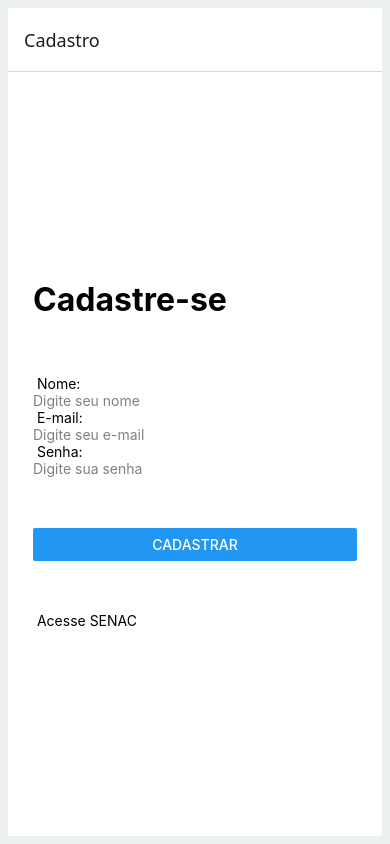
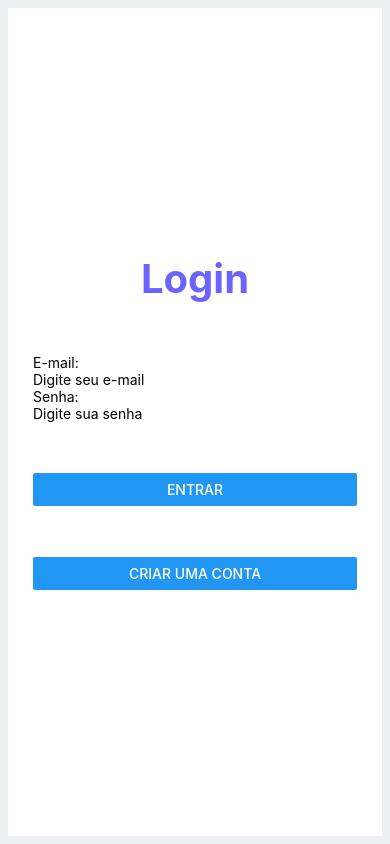
Before and after one commit to Aparecidalml/Desenvolvimento_Mobile, a React Native app in the folder Exemplo-Aula/: screen / in a window 390 px wide. Built offline with nearby package versions, Linux system fonts and the light colour scheme.

Commit message:
context Api e AsyncStorage

```diff
--- a/Exemplo-Aula/App.js
+++ b/Exemplo-Aula/App.js
@@ -5,6 +5,8 @@
 import Login from './src/screens/Login';
 import Perfil from './src/screens/Perfil';
 import Configuracao from './src/screens/Configuracao';
+
+import { AuthProvider } from './src/contexts/AuthContext'
 
 import { NavigationContainer } from '@react-navigation/native';
 import { createStackNavigator } from '@react-navigation/stack';
@@ -31,11 +33,11 @@
 // }
 
 const TabNavigator = ({route}) => {
-  const { nome } = route.params;
+  // const { nome } = route.params;
   return(
     <Tab.Navigator >
       <Tab.Screen name="Perfil" component={Perfil}
-        initialParams={{ nome: nome }} options={{ headerShown: false }}
+         options={{ headerShown: false }}
         options={{tabBarIcon: ({color, size}) => (
           <Ionicons name='person' size={size} color={'green'} />
         )}}/>
@@ -51,10 +53,10 @@
 const AppNavigator = () => {
   return (
     <Stack.Navigator>
-      <Stack.Screen name="Cadastro" component={Cadastro} />
       <Stack.Screen name="Login" component={Login}
         options={{ headerShown: false }}
       />
+      <Stack.Screen name="Cadastro" component={Cadastro} />
       <Stack.Screen
         name="Tabs"
         component={TabNavigator}
@@ -68,9 +70,11 @@
   return (
     <SafeAreaProvider>
       <View style={styles.container}>
-        <NavigationContainer>
-          <AppNavigator />
-        </NavigationContainer>
+        <AuthProvider>
+          <NavigationContainer>
+            <AppNavigator />
+          </NavigationContainer>
+        </AuthProvider>
       </View>
     </SafeAreaProvider>
   );
--- a/Exemplo-Aula/package.json
+++ b/Exemplo-Aula/package.json
@@ -4,6 +4,7 @@
   "main": "index.js",
   "dependencies": {
     "@expo/vector-icons": "^15.1.1",
+    "@react-native-async-storage/async-storage": "2.2.0",
     "@react-navigation/bottom-tabs": "7.18.18",
     "@react-navigation/drawer": "^7.13.10",
     "@react-navigation/native": "7.3.18",
--- /dev/null
+++ b/Exemplo-Aula/src/contexts/AuthContext.js
@@ -0,0 +1,16 @@
+import { createContext, useState, useContext } from "react";
+
+export const AuthContext = createContext();
+
+export function AuthProvider({ children }) {
+    const [usuario, setUsuario] = useState(null)
+    return(
+        <AuthContext.Provider value={{ usuario, setUsuario }}>
+            {children}
+        </AuthContext.Provider>
+    )
+}
+
+export default function useAuth(){
+    return useContext(AuthContext)
+}
--- a/Exemplo-Aula/src/screens/Cadastro.js
+++ b/Exemplo-Aula/src/screens/Cadastro.js
@@ -1,19 +1,32 @@
-import React, { useState } from 'react';
+import React, { use, useState } from 'react';
 
 import { View, Text, Alert, StyleSheet, TextInput, Button, Linking } from 'react-native';
+
+import useAuth from '../contexts/AuthContext'
+
+import AsyncStorage from '@react-native-async-storage/async-storage'
 
 export default function Cadastro({ navigation }) {
   const [nome, setNome] = useState('');
   const [email, setEmail] = useState('');
   const [senha, setSenha] = useState('');
 
-  function cadastrar() {
+  // const {setUsuario} = useAuth()
+
+  async function cadastrar() {
     if (nome === '' || email === '' || senha === '') {
       Alert.alert('Atenção', 'Preencha todos os campos.');
       return;
     }
-    Alert.alert('Sucesso', 'Usuário cadastrado com sucesso!');
-    navigation.navigate('Login', { nome, email, senha });
+    // setUsuario({ nome, email, senha })
+    try{
+      await AsyncStorage.setItem('usuario', JSON.stringify({ nome, email, senha }))
+      Alert.alert('Sucesso', 'Usuário cadastrado com sucesso!');
+      navigation.navigate('Login');
+    } catch (error) {
+      console.log(error)
+      Alert.alert('Erro!','Erro ao salvar o cadastro.')
+    }
   }
 
   return (
@@ -49,6 +62,7 @@
       <Button title="Cadastrar" onPress={cadastrar} />
       <Text> {'\n\n'} </Text>
       <Text onPress={()=> Linking.openURL('https://www.rn.senac.br/')}> Acesse SENAC </Text>
+      {/* <Text onPress={()=> Linking.openURL('https://wa.me/{}/?text={}')}> Contato via WhatsApp </Text> */}
     </View>
   );
 }
--- a/Exemplo-Aula/src/screens/Configuracao.js
+++ b/Exemplo-Aula/src/screens/Configuracao.js
@@ -5,7 +5,7 @@
 export default function Inicial() {
   return (
     <View style={styles.container}>
-      <Text style={styles.nome}>Página Incial!</Text>
+      <Text style={styles.nome}>Página Inicial!</Text>
     </View>
   );
 }
--- a/Exemplo-Aula/src/screens/Login.js
+++ b/Exemplo-Aula/src/screens/Login.js
@@ -2,22 +2,38 @@
 
 import { View, Text, Alert, StyleSheet, TextInput, Button } from 'react-native';
 
-export default function Login({ navigation, route }) {
+import useAuth from '../contexts/AuthContext';
+
+import AsyncStorage from '@react-native-async-storage/async-storage'
+
+export default function Login({ navigation }) {
   const [email, setEmail] = useState('');
   const [senha, setSenha] = useState('');
 
   // const {nome,email, senha} = route.params
-  // const nome = route.pramas.nome
+  // const nome = route.params.nome
 
-  function entrar() {
+  // const {usuario} = useAuth()
+
+  async function entrar() {
     if (!email || !senha) {
       Alert.alert('Erro', 'Preencha todos os campos.');
       return;
     }
-    if (email === route.params.email && senha === route.params.senha) {
-      navigation.navigate('Tabs', { nome: route.params.nome });
-    } else {
-      Alert.alert('Erro', 'E-mail ou senha incorretos.');
+    try{
+      const usuario = JSON.parse(await AsyncStorage.getItem('usuario'))
+      if(!usuario){
+        Alert.alert('Erro', 'Usuário não cadastrado. Por favor, cadastre-se primeiro.');
+        return;
+      }
+      if (email === usuario.email && senha === usuario.senha) {
+        navigation.navigate('Tabs');
+      } else {
+        Alert.alert('Erro', 'E-mail ou senha incorretos.');
+      }
+    }catch(error){
+      console.log(error)
+      Alert.alert('Erro', 'Ocorreu um erro ao tentar fazer login.')
     }
   }
 
--- a/Exemplo-Aula/src/screens/Perfil.js
+++ b/Exemplo-Aula/src/screens/Perfil.js
@@ -1,14 +1,28 @@
-import React from 'react';
+import React, { useEffect, useState } from 'react';
 
 import { View, Text, Image, Pressable, StyleSheet } from 'react-native';
 
-export default function Perfil({ route }) {
+import useAuth from '../contexts/AuthContext';
 
-   const { nome } = route.params
+import AsyncStorage from '@react-native-async-storage/async-storage'
+
+export default function Perfil() {
+
+  //  const { usuario } = useAuth()
+  const [usuario, setusuario] = useState(null)
+
+  useEffect(() => {
+    async function carregarUsuario(){
+        setusuario(JSON.parse(await AsyncStorage.getItem('usuario')))
+    }
+    carregarUsuario()
+
+  }, [])
+
 
   return (
     <View style={styles.container}>
-      <Text style={styles.nome}>Bem-Vindo(a) {nome}!</Text>
+      <Text style={styles.nome}>Bem-Vindo(a) {usuario?.nome}!</Text>
     </View>
   );
 }
```
Also changed, not shown: 1 other file (tests, documents, lock files or other folders).
